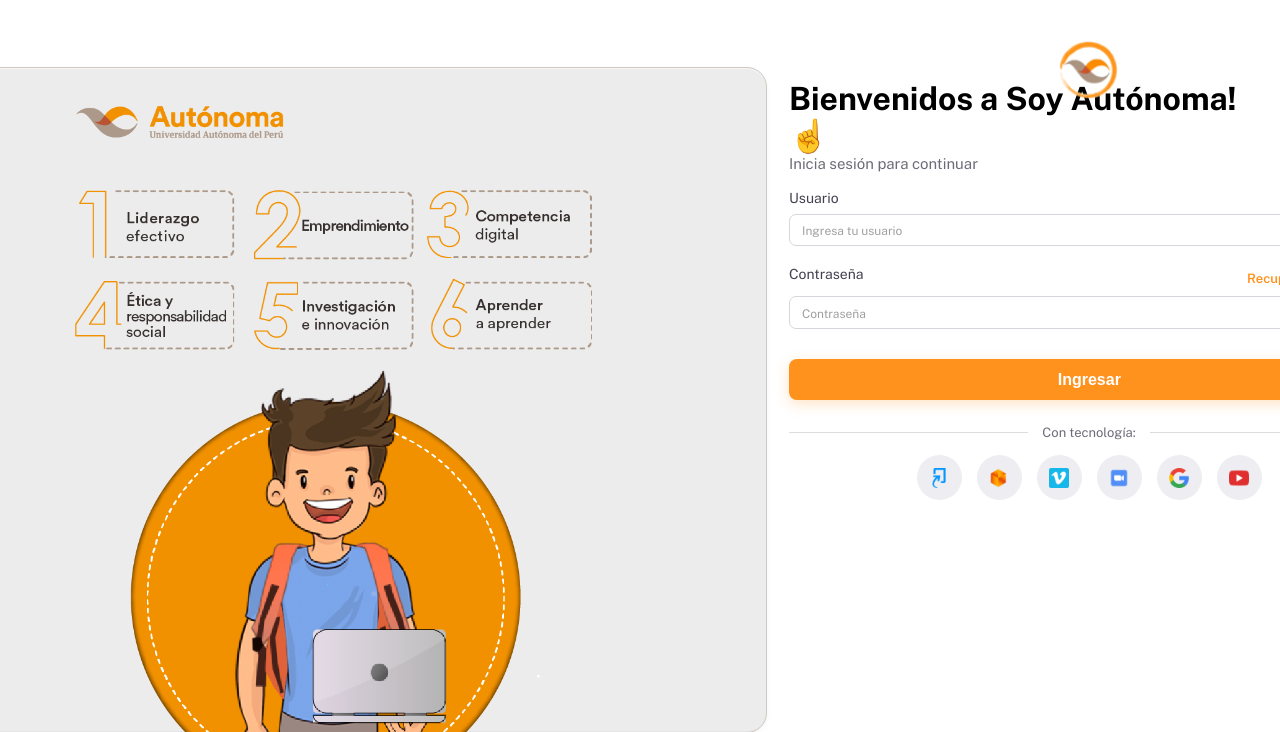
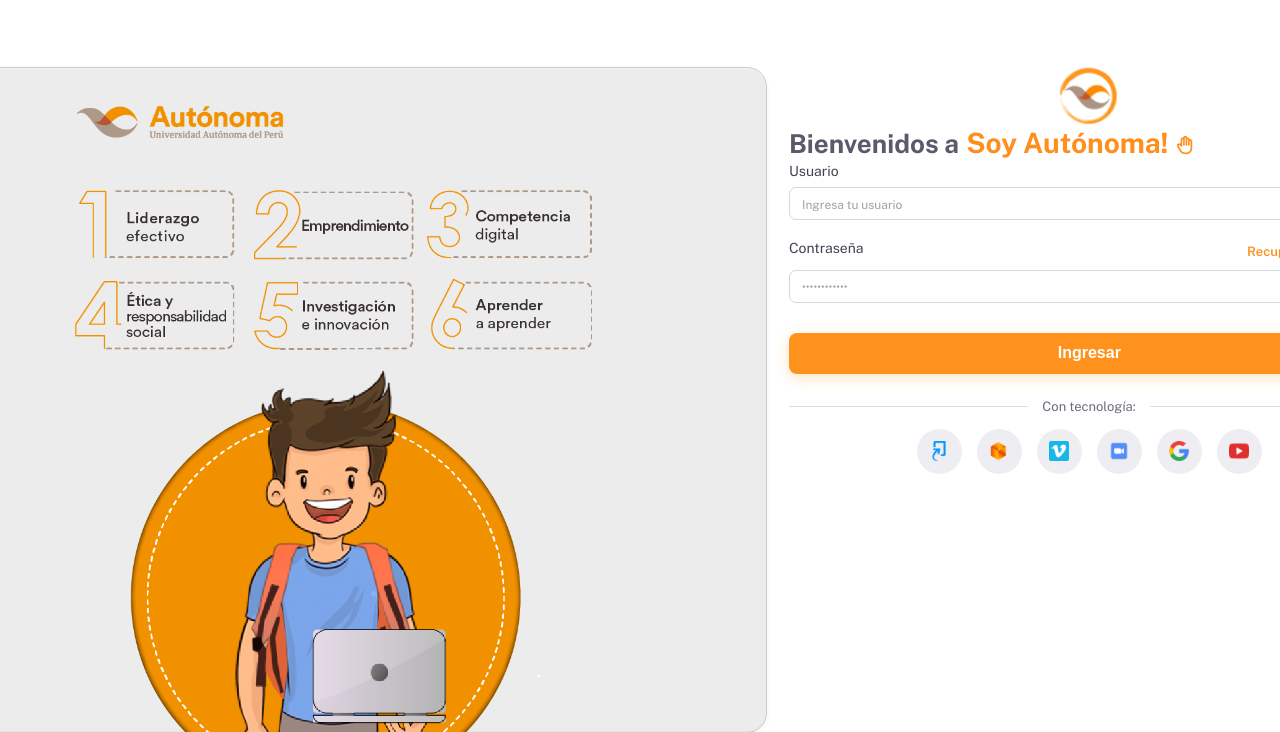
Before and after one commit to anthonypenapalomino14-oss/campus-autonoma, a Flask app: page / in a window 1280 px wide. Shown: the top 732 px of the page. Run offline with Flask 3, Linux system fonts and the light colour scheme.

Commit message:
Update login.html

```diff
--- a/templates/login.html
+++ b/templates/login.html
@@ -2,6 +2,11 @@
 <html lang="es">
 
 <head>
+    <link rel="stylesheet" href="https://cdn.jsdelivr.net/npm/@tabler/icons-webfont@latest/tabler-icons.min.css">
+    <link rel="preconnect" href="https://fonts.googleapis.com">
+<link rel="preconnect" href="https://fonts.gstatic.com" crossorigin>
+
+<link href="https://fonts.googleapis.com/css2?family=Public+Sans:wght@400;700&display=swap" rel="stylesheet">
     <meta charset="UTF-8">
     <meta name="viewport" content="width=device-width, initial-scale=1.0">
 
@@ -49,22 +54,26 @@
             src="{{ url_for('static', filename='img/logo.png') }}"
             class="top-logo">
 
-            <!-- TITULO -->
-            <h1>
-                Bienvenidos a
-                <span>Soy Autónoma!</span>
-                ☝️
-            </h1>
+         <!-- TITULO -->
+<h1 class="titulo-login">
+    <span class="bienvenidos">
+        Bienvenidos a
+    </span>
 
-            <p class="subtitle">
-                Inicia sesión para continuar
-            </p>
+    <span class="soy-autonoma">
+        Soy Autónoma!
+        <i class="ti ti-hand-stop icon-hand"></i>
+    </span>
+</h1>
+
 
             <!-- FORM -->
 <form action="/registrar" method="POST">
 
     <!-- USUARIO -->
-    <label>Usuario</label>
+   <label class="input-label">Usuario</label>
+
+
 
     <input
     type="text"
@@ -74,7 +83,7 @@
     <!-- PASSWORD -->
     <div class="password-header">
 
-        <label>Contraseña</label>
+        <label class="input-label">Contraseña</label>
 
         <a href="#">
             Recuperar contraseña?
@@ -87,9 +96,9 @@
         <input
         type="password"
         name="password"
-        placeholder="Contraseña">
-
-        <i class="fa-regular fa-eye-slash"></i>
+        placeholder="••••••••••••"
+        id="passwordInput">
+      <i class="fa-regular fa-eye-slash" id="togglePassword"></i>
 
     </div>
 
@@ -144,6 +153,32 @@
     </div>
 
 </div>
+<script>
+document.addEventListener("DOMContentLoaded", function () {
 
+    const passwordInput = document.getElementById("passwordInput");
+    const togglePassword = document.getElementById("togglePassword");
+
+    if (!passwordInput || !togglePassword) {
+        console.log("No se encontró input o icono");
+        return;
+    }
+
+    togglePassword.addEventListener("click", function () {
+
+        if (passwordInput.type === "password") {
+            passwordInput.type = "text";
+            this.classList.remove("fa-eye-slash");
+            this.classList.add("fa-eye");
+        } else {
+            passwordInput.type = "password";
+            this.classList.remove("fa-eye");
+            this.classList.add("fa-eye-slash");
+        }
+
+    });
+
+});
+</script>
 </body>
 </html>
```
